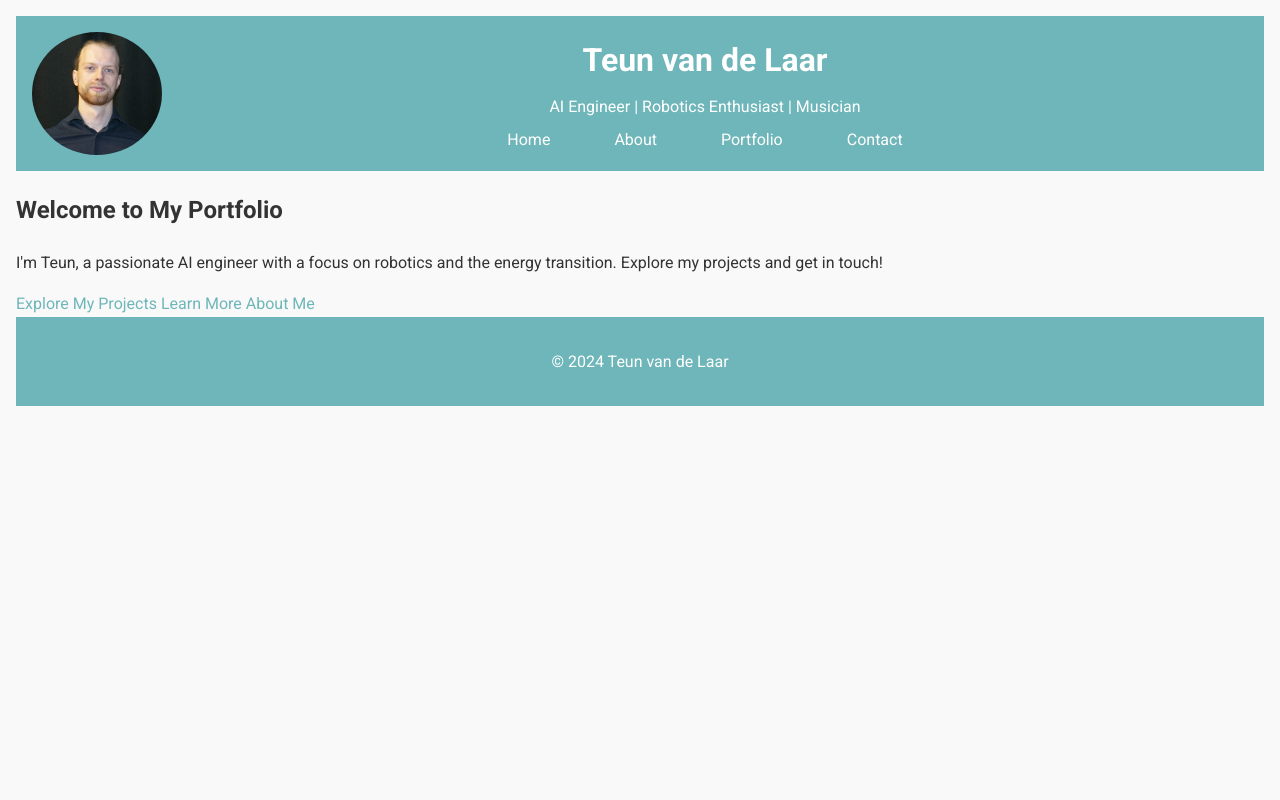
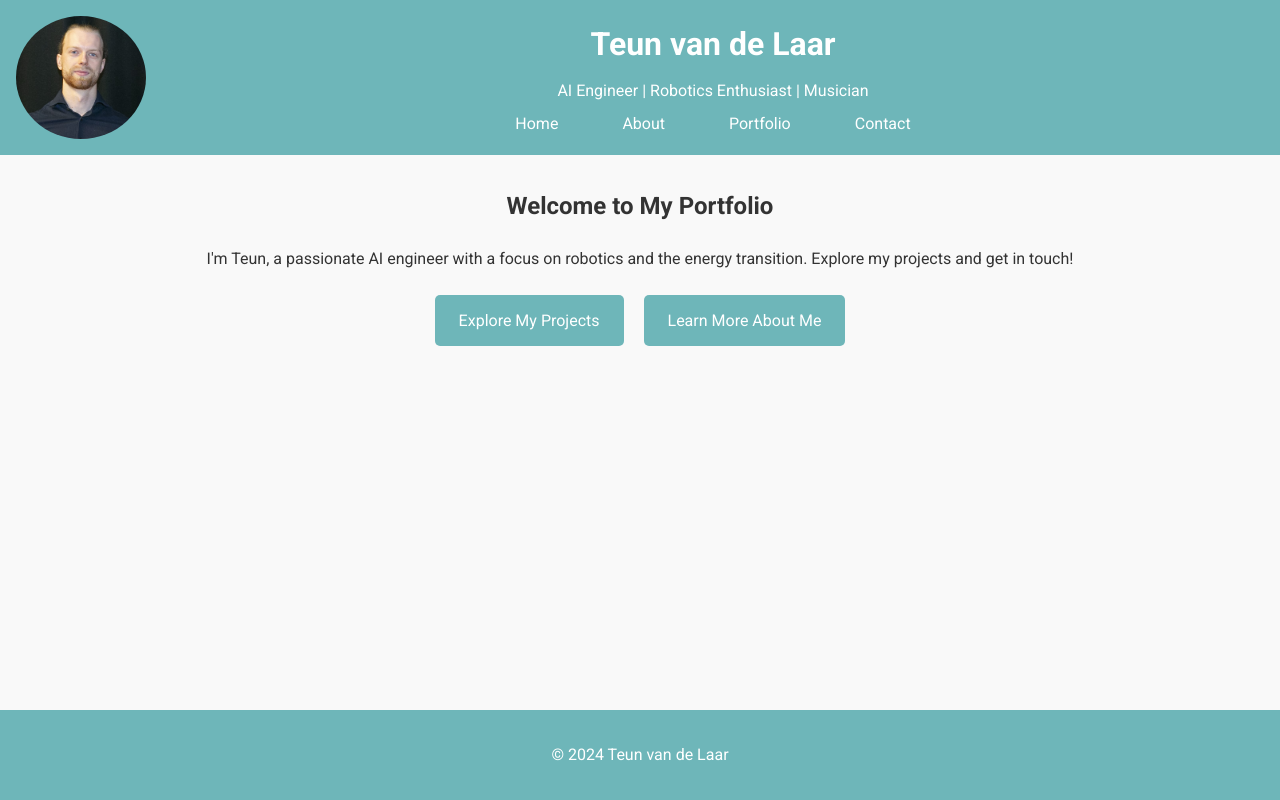
Before and after one commit to TeunvdL/TeunvdL.github.io, a plain HTML site: page index.html in a window 1280 px wide. Drawn offline with Linux system fonts and the light colour scheme.

Commit message:
Move style to css

```diff
--- a/index.html
+++ b/index.html
@@ -6,83 +6,9 @@
     <title>Teun van de Laar - Portfolio</title>
     <link rel="stylesheet" href="styles.css">
     <link href="https://fonts.googleapis.com/css2?family=Roboto:wght@400;700&display=swap" rel="stylesheet">
-    <style>
-        body {
-            font-family: 'Roboto', sans-serif;
-            line-height: 1.6;
-            margin: 0;
-            padding: 1em;
-            background-color: #f9f9f9;
-            color: #333;
-        }
-        header {
-            display: flex;
-            justify-content: space-between; /* Put the portrait on the left */
-            align-items: center;
-            padding: 1em;
-            background: #6EB6B9;
-            color: white;
-        }
-        header img {
-            width: 130px;
-            height: auto;
-            border-radius: 50%;
-        }
-        header .header-content {
-            text-align: center;
-            flex-grow: 1; /* Allow the content to grow and center */
-        }
-        header h1 {
-            margin: 0;
-        }
-        header p {
-            margin: 0.5em 0;
-        }
-        nav ul {
-            list-style: none;
-            padding: 0;
-            margin: 0;
-            display: flex;
-            justify-content: center; /* Center the navigation links */
-            width: 100%;
-        }
-        nav ul li {
-            margin: 0 1em;
-        }
-        nav ul li a {
-            color: white;
-            text-decoration: none;
-            padding: 0.5em 1em;
-        }
-        nav ul li a:hover {
-            background-color: #4a8c88;
-        }
-        main {
-            padding: 2em;
-        }
-        .project {
-            border: 1px solid #ddd;
-            margin: 1em 0;
-            padding: 1em;
-            border-radius: 5px;
-            background: white;
-        }
-        a {
-            color: #6EB6B9;
-            text-decoration: none;
-        }
-        a:hover {
-            text-decoration: underline;
-        }
-        .project img {
-            max-width: 100%;
-            height: auto;
-            display: block;
-            margin-bottom: 0.5em;
-        }
-    </style>
 </head>
 <body>
+    <div class="page-container">
         <header>
             <img src="images/portrait_Teun.JPG" alt="Teun van de Laar">
             <div class="header-content">
@@ -98,7 +24,7 @@
                 </nav>
             </div>
         </header>
-    <!-- Hero Section -->
+        <main>
             <section id="hero">
                 <h2>Welcome to My Portfolio</h2>
                 <p>I'm Teun, a passionate AI engineer with a focus on robotics and the energy transition. Explore my projects and get in touch!</p>
@@ -107,8 +33,10 @@
                     <a href="about.html" class="btn">Learn More About Me</a>
                 </div>
             </section>
+        </main>
         <footer>
             <p>&copy; 2024 Teun van de Laar</p>
         </footer>
+    </div>
 </body>
 </html>
--- a/styles.css
+++ b/styles.css
@@ -3,8 +3,13 @@ body, html {
     margin: 0;
     padding: 0;
     min-height: 100%;
+}
+
+/* Ensure consistent layout */
+.page-container {
     display: flex;
     flex-direction: column;
+    min-height: 100vh;
 }
 
 /* Body Styling */
@@ -18,7 +23,6 @@ body {
 /* Header Styling */
 header {
     display: flex;
-    justify-content: space-between;
     align-items: center;
     padding: 1em;
     background: #6EB6B9;
@@ -26,14 +30,15 @@ header {
 }
 
 header img {
-    width: 80px;
-    height: 80px;
+    width: 130px;
+    height: auto;
     border-radius: 50%;
+    margin-right: 1em;
 }
 
 header .header-content {
+    flex-grow: 1;
     text-align: center;
-    flex-grow: 1;
 }
 
 header h1 {
@@ -66,10 +71,29 @@ nav ul li a:hover {
     background-color: #4a8c88;
 }
 
-/* Main Content Styling */
-main {
-    flex-grow: 1; /* Ensures the main content fills remaining space */
-    padding: 2em;
+/* Hero Section */
+#hero {
+    text-align: center;
+    margin: 2em 0;
+}
+
+.cta-buttons {
+    margin-top: 1em;
+}
+
+.cta-buttons .btn {
+    display: inline-block;
+    padding: 0.8em 1.5em;
+    margin: 0.5em;
+    border: none;
+    background-color: #6EB6B9;
+    color: white;
+    text-decoration: none;
+    border-radius: 5px;
+}
+
+.cta-buttons .btn:hover {
+    background-color: #4a8c88;
 }
 
 /* Footer Styling */
@@ -78,4 +102,5 @@ footer {
     color: white;
     text-align: center;
     padding: 1em;
+    margin-top: auto;
 }
```
Lines whose indentation alone changed are shown as unchanged.
